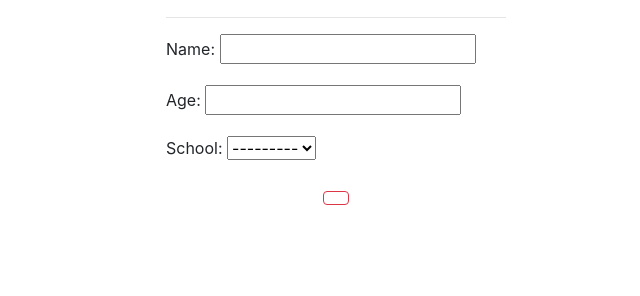
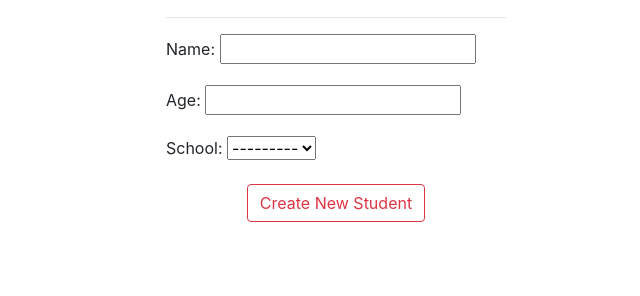
Before and after one commit to JaworskiAleksander/hello_world, a Django app: page /basic_app/students/create/ in a window 1280 px wide. Shown: the part 151-447 px from the top of the page, without its empty margins (304-944 px from the left). Run offline with Django 3.2, Linux system fonts and the light colour scheme; data that the repository does not hold is empty; some libraries are stand-ins or nearby versions.

Commit message:
updated button, now it displays proper message

```diff
--- a/hello_world_CBV/basic_app/templates/basic_app/student_form.html
+++ b/hello_world_CBV/basic_app/templates/basic_app/student_form.html
@@ -19,6 +19,7 @@
                     <button type="submit"
                         class="btn btn-outline-danger"
                         value="{% if not form.instance.pk %}Create New Student{% else %}Update Student's Information{% endif %}">
+                        {% if not form.instance.pk %}Create New Student{% else %}Update Student's Information{% endif %}
                     </button>
 
                 </div>
```
